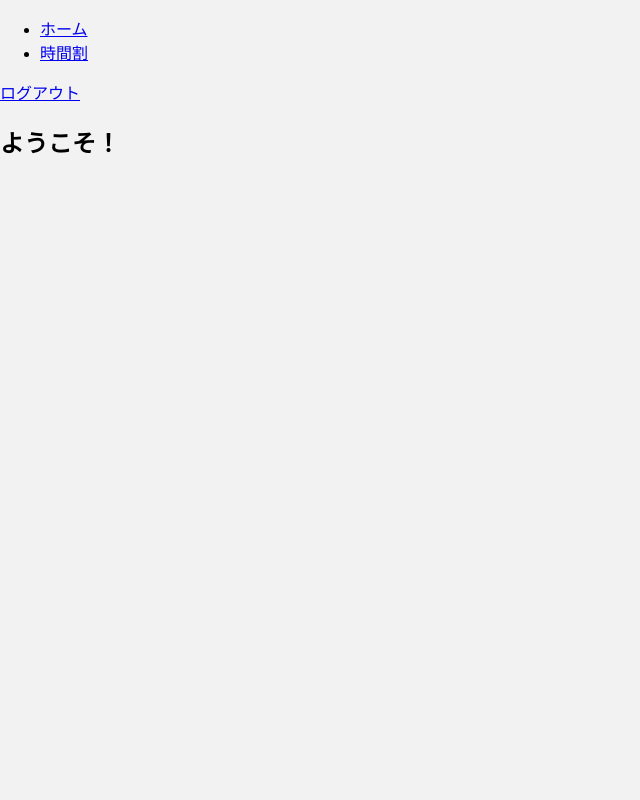
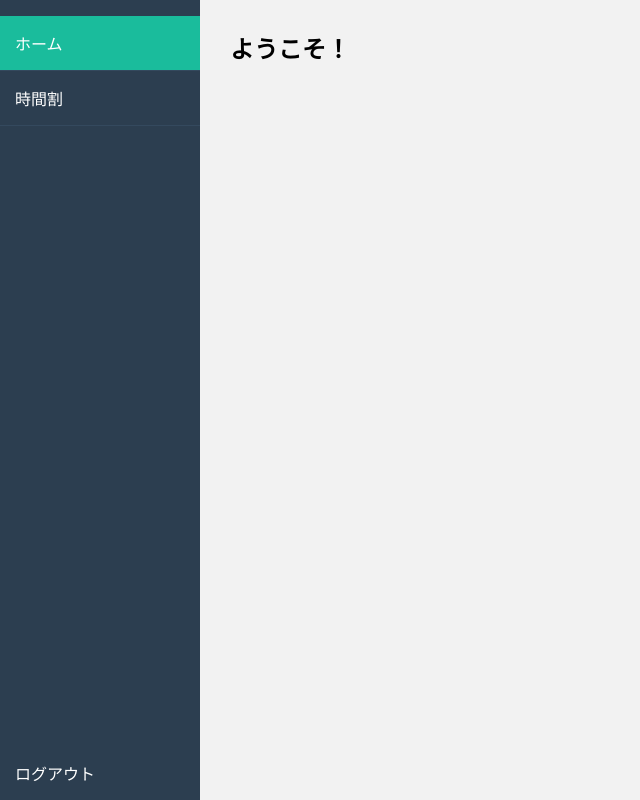
Before and after one commit to Riku-tatuto/schoolapp4, a plain HTML site: page home.html in a window 1280 px wide. Shown: the whole page, without its empty margins (0-640 px from the left). Drawn offline with Linux system fonts and the light colour scheme; sample sign-in values are in the browser's storage.

Commit message:
Update style.css

```diff
--- a/style.css
+++ b/style.css
@@ -1,21 +1,20 @@
 body {
-  font-family: Arial, sans-serif;
+  margin: 0;
+  font-family: 'Arial', sans-serif;
   background-color: #f2f2f2;
-  margin: 0;
-  padding: 0;
 }
 
 .container {
-  width: 300px;
+  max-width: 400px;
   margin: 100px auto;
+  background: white;
   padding: 30px;
-  background-color: #fff;
-  border-radius: 5px;
+  border-radius: 8px;
   box-shadow: 0 0 10px rgba(0, 0, 0, 0.1);
 }
 
-h1 {
-  text-align: center;
+h1, h2 {
+  margin: 0 0 20px;
 }
 
 .input-group {
@@ -36,15 +35,14 @@ h1 {
 .login-btn {
   width: 100%;
   padding: 10px;
-  background-color: #4285f4;
-  color: #fff;
+  background-color: #0078d7;
+  color: white;
   border: none;
-  border-radius: 3px;
   cursor: pointer;
 }
 
 .login-btn:hover {
-  background-color: #357ae8;
+  background-color: #005fa3;
 }
 
 .error-banner {
@@ -52,3 +50,52 @@ h1 {
   color: red;
   text-align: center;
 }
+
+.wrapper {
+  display: flex;
+  height: 100vh;
+}
+
+.sidebar {
+  width: 200px;
+  background-color: #2c3e50;
+  color: white;
+  display: flex;
+  flex-direction: column;
+  justify-content: space-between;
+}
+
+.sidebar ul {
+  list-style: none;
+  padding: 0;
+}
+
+.sidebar ul li {
+  border-bottom: 1px solid #34495e;
+}
+
+.sidebar ul li a {
+  display: block;
+  padding: 15px;
+  color: white;
+  text-decoration: none;
+}
+
+.sidebar ul li a:hover,
+.sidebar ul li a.active {
+  background-color: #1abc9c;
+}
+
+.sidebar .bottom {
+  padding: 15px;
+}
+
+.sidebar .bottom a {
+  color: white;
+  text-decoration: none;
+}
+
+main {
+  padding: 30px;
+  flex-grow: 1;
+}
```
